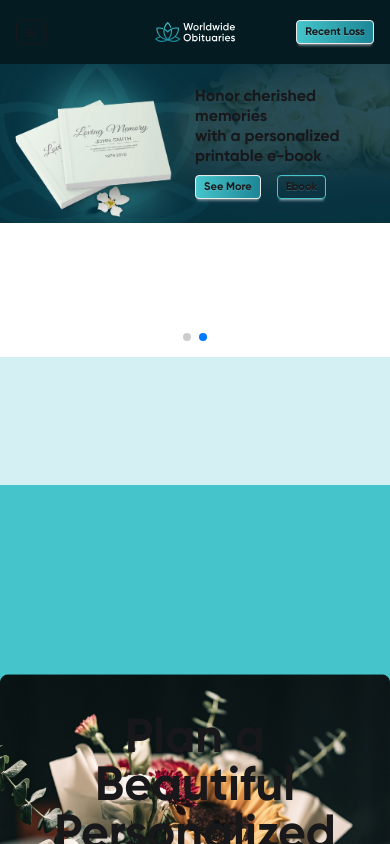
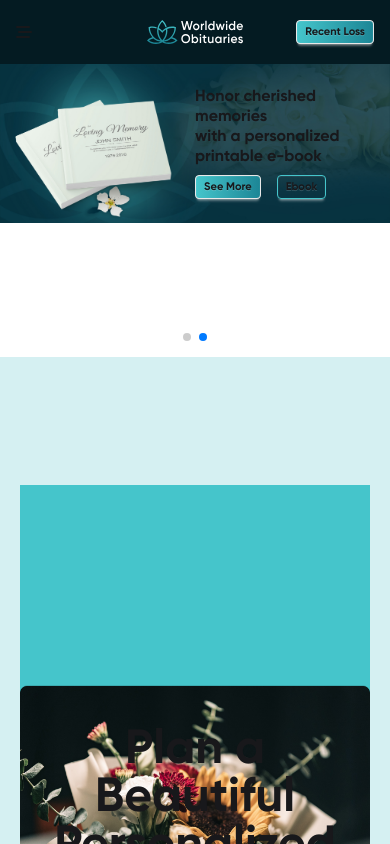
Before and after one commit to ahsanulazim/obituary, a React (Vite) app: page / in a window 390 px wide. Shown: the top 844 px of the page. Built offline with nearby package versions, Linux system fonts and the light colour scheme.

Commit message:
Header Fixed

```diff
--- a/src/components/Header.jsx
+++ b/src/components/Header.jsx
@@ -25,10 +25,10 @@ const Header = () => {
     return (
         <header className={`w-full sticky min-[480px]:fixed max-[480px]:bg-dark top-0 z-50 lg:py-4 transition-all duration-300 ${Scroll ? 'bg-dark shadow-md' : 'bg-transparent'
             }`}>
-            <div className='navbar max-w-[1380px] mx-auto max-[1380px]:px-4'>
+            <div className='navbar max-w-[1380px] mx-auto max-[1380px]:px-4 p-0'>
                 <div className="navbar-start">
                     <div className="dropdown">
-                        <button tabIndex={0} role="button" className="btn btn-outline btn-xs md:btn-md focus:bg-main focus:text-dark lg:hidden">
+                        <button tabIndex={0} role="button" className="flex items-center focus:bg-main focus:text-dark lg:hidden">
                             <FaBarsStaggered />
                         </button>
                         <ul
@@ -40,7 +40,7 @@ const Header = () => {
                     <a className="hidden lg:block" href="/"><img src={Logo} alt="Worldwide Obituary Logo" draggable="false" /></a>
                 </div>
                 <div className="navbar-center lg:hidden flex">
-                    <a className="max-w-20 sm:max-w-28" href="/"><img src={Logo} alt="Worldwide Obituary Logo" draggable="false" /></a>
+                    <a className="max-w-24 sm:max-w-28" href="/"><img src={Logo} alt="Worldwide Obituary Logo" draggable="false" /></a>
                 </div>
                 <div className="navbar-center hidden lg:flex">
                     <ul className="menu menu-horizontal px-1 gap-x-3">
--- a/src/components/Video.jsx
+++ b/src/components/Video.jsx
@@ -4,7 +4,7 @@ import thumbnail from "../assets/Images/Video Thumbnail.png";
 
 const Video = () => {
     return (
-        <section className="bg-[#d5f0f2] py-32">
+        <section className="bg-[#d5f0f2] py-32 px-5">
             <div className="bg-main relative h-[600px]">
                 <div className=" absolute top-1/2 left-1/2 translate-[-50%] w-full">
                     <div className="relative">
```
